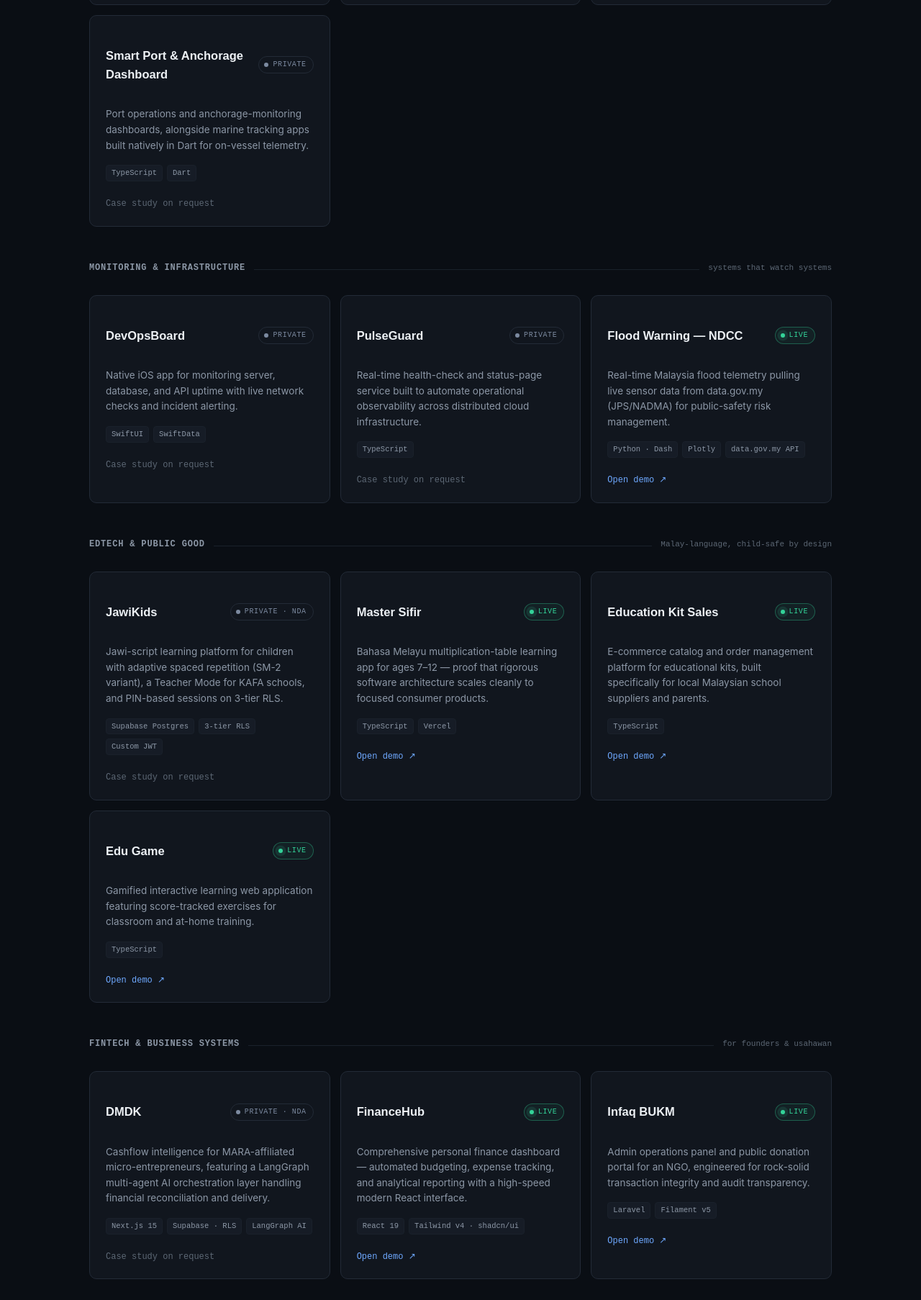
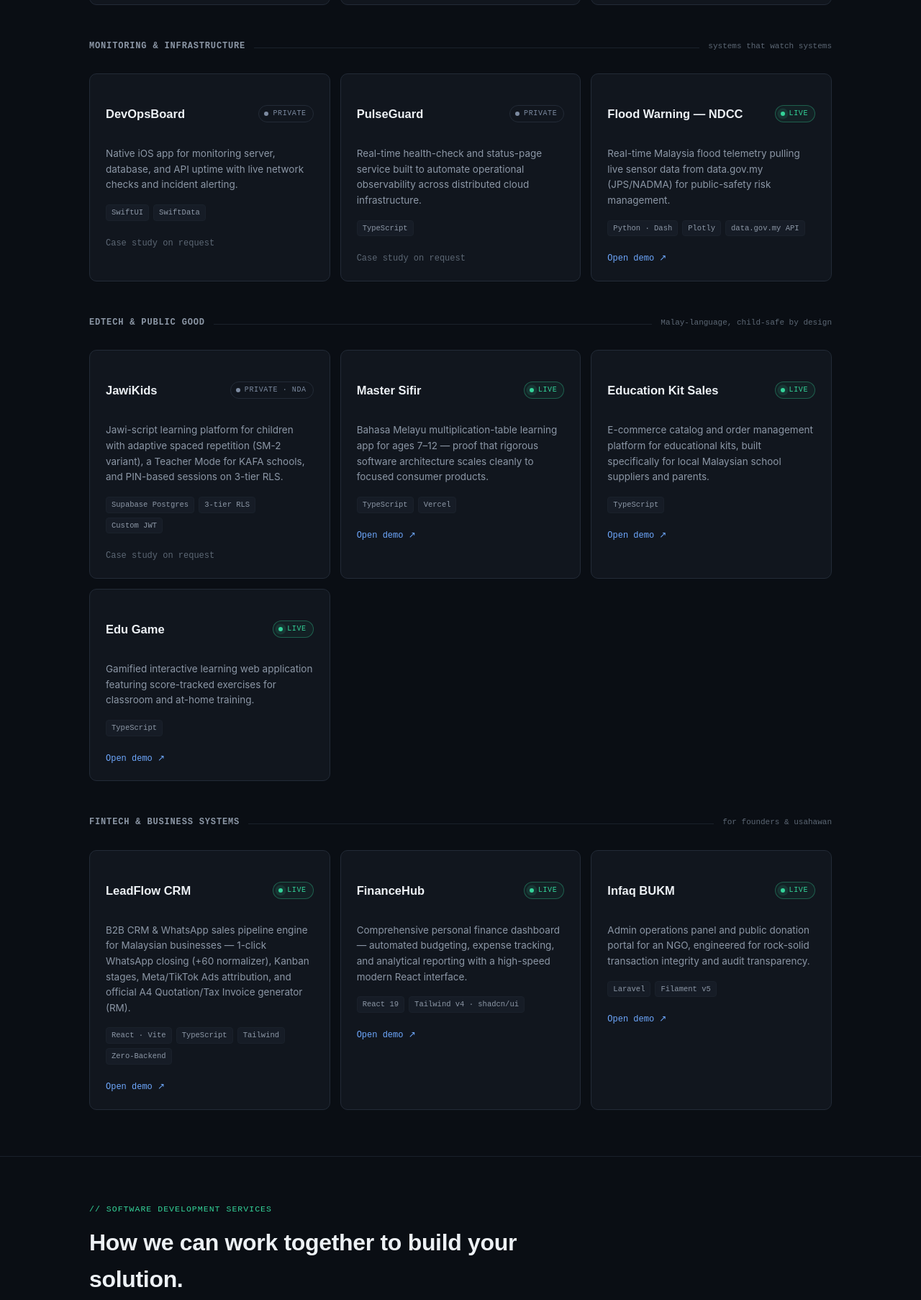
Before and after one commit to sharilm/sharilm.github.io, a plain HTML site: page index.html in a window 1280 px wide. Shown: the part 1452-3258 px from the top of the page at 72% size. Drawn offline with Linux system fonts and the light colour scheme.

Commit message:
feat(portfolio): add LeadFlow CRM, replace private port dashboard with PTP Meteorological, and remove DMDK

```diff
--- a/index.html
+++ b/index.html
@@ -1099,16 +1099,6 @@
               <div class="sys-stack"><span>Next.js</span><span>TypeScript</span><span>Tailwind</span></div>
               <a class="sys-link" href="https://meteorological-allstation.vercel.app/" target="_blank" rel="noopener noreferrer">Open demo ↗</a>
             </article>
-
-            <article class="sys-card reveal">
-              <div class="sys-top">
-                <h4 class="sys-name">Smart Port &amp; Anchorage Dashboard</h4>
-                <span class="sys-status status-restricted"><span class="d" aria-hidden="true"></span>Private</span>
-              </div>
-              <p class="sys-desc">Port operations and anchorage-monitoring dashboards, alongside marine tracking apps built natively in Dart for on-vessel telemetry.</p>
-              <div class="sys-stack"><span>TypeScript</span><span>Dart</span></div>
-              <span class="sys-note">Case study on request</span>
-            </article>
           </div>
         </div>
 
@@ -1209,12 +1199,12 @@
           <div class="sys-grid">
             <article class="sys-card reveal">
               <div class="sys-top">
-                <h4 class="sys-name">DMDK</h4>
-                <span class="sys-status status-restricted"><span class="d" aria-hidden="true"></span>Private · NDA</span>
+                <h4 class="sys-name">LeadFlow CRM</h4>
+                <span class="sys-status status-live"><span class="d" aria-hidden="true"></span>Live</span>
               </div>
-              <p class="sys-desc">Cashflow intelligence for MARA-affiliated micro-entrepreneurs, featuring a LangGraph multi-agent AI orchestration layer handling financial reconciliation and delivery.</p>
-              <div class="sys-stack"><span>Next.js 15</span><span>Supabase · RLS</span><span>LangGraph AI</span></div>
-              <span class="sys-note">Case study on request</span>
+              <p class="sys-desc">B2B CRM &amp; WhatsApp sales pipeline engine for Malaysian businesses — 1-click WhatsApp closing (+60 normalizer), Kanban stages, Meta/TikTok Ads attribution, and official A4 Quotation/Tax Invoice generator (RM).</p>
+              <div class="sys-stack"><span>React · Vite</span><span>TypeScript</span><span>Tailwind</span><span>Zero-Backend</span></div>
+              <a class="sys-link" href="https://myleads-flow.vercel.app/" target="_blank" rel="noopener noreferrer">Open demo ↗</a>
             </article>
 
             <article class="sys-card reveal">
@@ -1367,7 +1357,7 @@
           </div>
           <div class="faq-item">
             <h3 class="faq-q"><span class="qmark" aria-hidden="true">Q.</span>Do you sign NDAs (Non-Disclosure Agreements)?</h3>
-            <p class="faq-a">Yes. Several active client systems (e.g., DMDK, JawiKids) are under NDA. I am happy to sign your standard NDA prior to our initial discovery discussion.</p>
+            <p class="faq-a">Yes. Several active client systems (e.g., JawiKids) are under NDA. I am happy to sign your standard NDA prior to our initial discovery discussion.</p>
           </div>
           <div class="faq-item">
             <h3 class="faq-q"><span class="qmark" aria-hidden="true">Q.</span>I have a business idea or operational problem, but no technical spec. Can you help?</h3>
```
